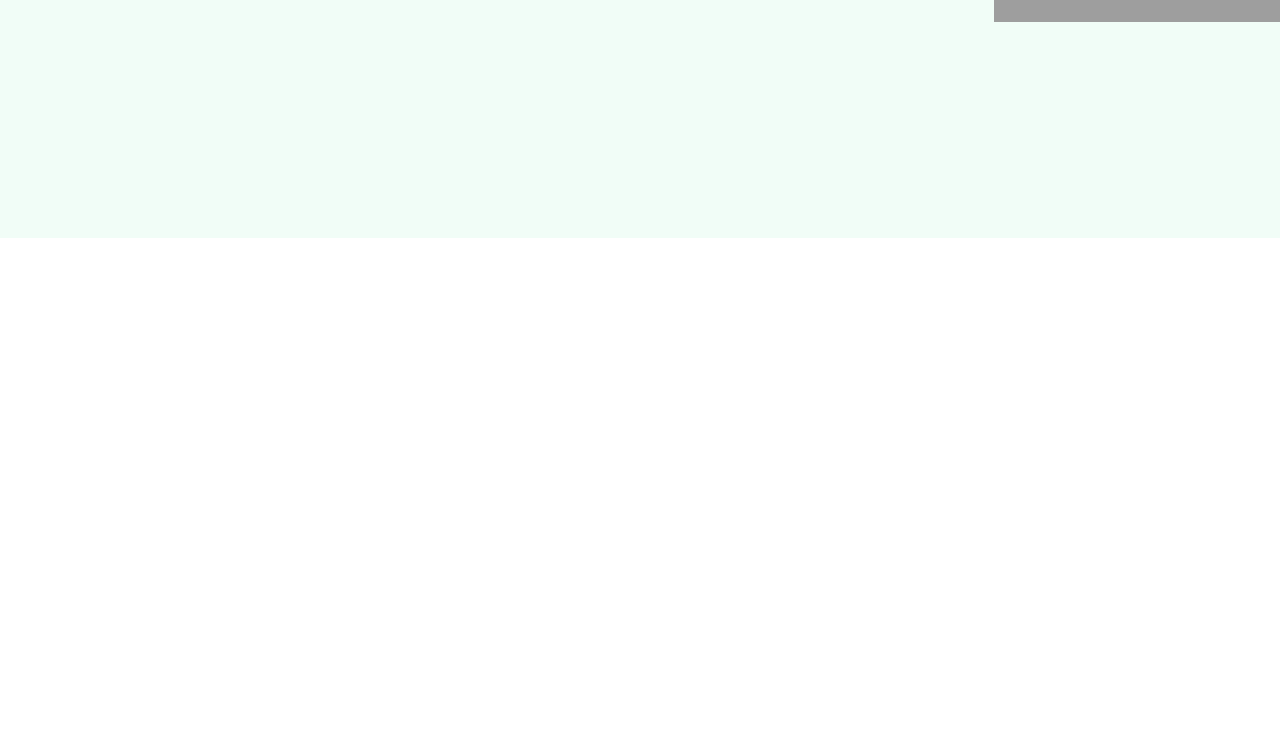
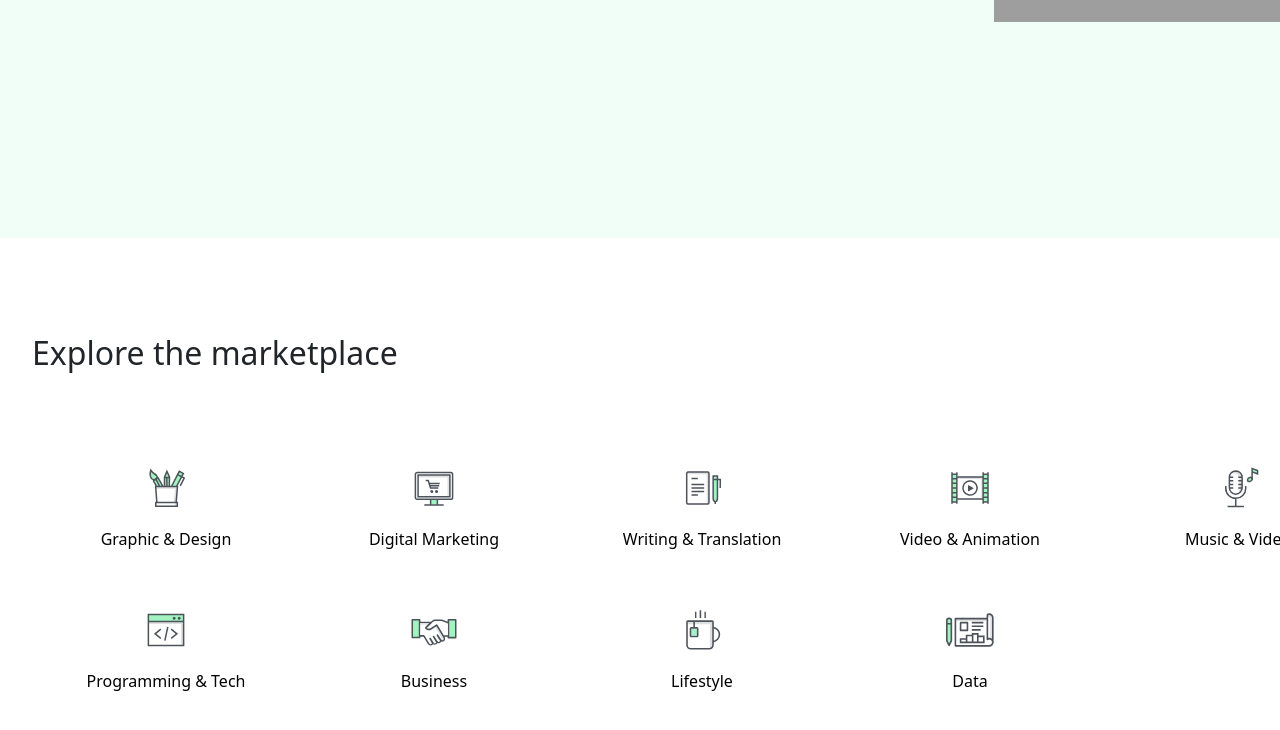
Before and after one commit to farizan17/fiverr-clone, a website: page index.html in a window 1280 px wide. Shown: the part 1871-2601 px from the top of the page. Before the commit the page ends 2209 px from the top, so only its background shows below. Drawn offline with nearby package versions, Linux system fonts and the light colour scheme; grey boxes are pictures that could not be loaded.

Commit message:
penambahan explore category

```diff
--- a/index.html
+++ b/index.html
@@ -340,6 +340,7 @@
         </div>
         <!-- end multiple carousel content -->
 
+        <!-- start talent content -->
         <div class="talent-content">
           <div class="talent-bg">
             <div class="talent-wrapper">
@@ -350,28 +351,98 @@
                   </h2>
                   <ul>
                     <li>
-                      <h6 class="talent-sub-text"><span><svg width="24" height="24" viewBox="0 0 16 16" xmlns="http://www.w3.org/2000/svg"><path d="M8 1.75C4.54822 1.75 1.75 4.54822 1.75 8C1.75 11.4518 4.54822 14.25 8 14.25C11.4518 14.25 14.25 11.4518 14.25 8C14.25 4.54822 11.4518 1.75 8 1.75ZM0.25 8C0.25 3.71979 3.71979 0.25 8 0.25C12.2802 0.25 15.75 3.71979 15.75 8C15.75 12.2802 12.2802 15.75 8 15.75C3.71979 15.75 0.25 12.2802 0.25 8Z" fill="#7A7D85"></path><path d="M11.5303 5.46967C11.8232 5.76256 11.8232 6.23744 11.5303 6.53033L7.53033 10.5303C7.23744 10.8232 6.76256 10.8232 6.46967 10.5303L4.46967 8.53033C4.17678 8.23744 4.17678 7.76256 4.46967 7.46967C4.76256 7.17678 5.23744 7.17678 5.53033 7.46967L7 8.93934L10.4697 5.46967C10.7626 5.17678 11.2374 5.17678 11.5303 5.46967Z" fill="#7A7D85"></path></svg></span> The best for every budget</h6>
+                      <h6 class="talent-sub-text">
+                        <span
+                          ><svg
+                            width="24"
+                            height="24"
+                            viewBox="0 0 16 16"
+                            xmlns="http://www.w3.org/2000/svg"
+                          >
+                            <path
+                              d="M8 1.75C4.54822 1.75 1.75 4.54822 1.75 8C1.75 11.4518 4.54822 14.25 8 14.25C11.4518 14.25 14.25 11.4518 14.25 8C14.25 4.54822 11.4518 1.75 8 1.75ZM0.25 8C0.25 3.71979 3.71979 0.25 8 0.25C12.2802 0.25 15.75 3.71979 15.75 8C15.75 12.2802 12.2802 15.75 8 15.75C3.71979 15.75 0.25 12.2802 0.25 8Z"
+                              fill="#7A7D85"
+                            ></path>
+                            <path
+                              d="M11.5303 5.46967C11.8232 5.76256 11.8232 6.23744 11.5303 6.53033L7.53033 10.5303C7.23744 10.8232 6.76256 10.8232 6.46967 10.5303L4.46967 8.53033C4.17678 8.23744 4.17678 7.76256 4.46967 7.46967C4.76256 7.17678 5.23744 7.17678 5.53033 7.46967L7 8.93934L10.4697 5.46967C10.7626 5.17678 11.2374 5.17678 11.5303 5.46967Z"
+                              fill="#7A7D85"
+                            ></path>
+                            </svg>
+                          </span>
+                        The best for every budget
+                      </h6>
                       <p>
                         Find high-quality services at every price point. No
                         hourly rates, just project-based pricing.
                       </p>
                     </li>
                     <li>
-                      <h6 class="talent-sub-text"><span><svg width="24" height="24" viewBox="0 0 16 16" xmlns="http://www.w3.org/2000/svg"><path d="M8 1.75C4.54822 1.75 1.75 4.54822 1.75 8C1.75 11.4518 4.54822 14.25 8 14.25C11.4518 14.25 14.25 11.4518 14.25 8C14.25 4.54822 11.4518 1.75 8 1.75ZM0.25 8C0.25 3.71979 3.71979 0.25 8 0.25C12.2802 0.25 15.75 3.71979 15.75 8C15.75 12.2802 12.2802 15.75 8 15.75C3.71979 15.75 0.25 12.2802 0.25 8Z" fill="#7A7D85"></path><path d="M11.5303 5.46967C11.8232 5.76256 11.8232 6.23744 11.5303 6.53033L7.53033 10.5303C7.23744 10.8232 6.76256 10.8232 6.46967 10.5303L4.46967 8.53033C4.17678 8.23744 4.17678 7.76256 4.46967 7.46967C4.76256 7.17678 5.23744 7.17678 5.53033 7.46967L7 8.93934L10.4697 5.46967C10.7626 5.17678 11.2374 5.17678 11.5303 5.46967Z" fill="#7A7D85"></path></svg></span>Quality work done quickly</h6>
+                      <h6 class="talent-sub-text">
+                        <span
+                          ><svg
+                            width="24"
+                            height="24"
+                            viewBox="0 0 16 16"
+                            xmlns="http://www.w3.org/2000/svg"
+                          >
+                            <path
+                              d="M8 1.75C4.54822 1.75 1.75 4.54822 1.75 8C1.75 11.4518 4.54822 14.25 8 14.25C11.4518 14.25 14.25 11.4518 14.25 8C14.25 4.54822 11.4518 1.75 8 1.75ZM0.25 8C0.25 3.71979 3.71979 0.25 8 0.25C12.2802 0.25 15.75 3.71979 15.75 8C15.75 12.2802 12.2802 15.75 8 15.75C3.71979 15.75 0.25 12.2802 0.25 8Z"
+                              fill="#7A7D85"
+                            ></path>
+                            <path
+                              d="M11.5303 5.46967C11.8232 5.76256 11.8232 6.23744 11.5303 6.53033L7.53033 10.5303C7.23744 10.8232 6.76256 10.8232 6.46967 10.5303L4.46967 8.53033C4.17678 8.23744 4.17678 7.76256 4.46967 7.46967C4.76256 7.17678 5.23744 7.17678 5.53033 7.46967L7 8.93934L10.4697 5.46967C10.7626 5.17678 11.2374 5.17678 11.5303 5.46967Z"
+                              fill="#7A7D85"
+                            ></path></svg></span
+                        >Quality work done quickly
+                      </h6>
                       <p>
                         Find the right freelancer to begin working on your
                         project within minutes.
                       </p>
                     </li>
                     <li>
-                      <h6 class="talent-sub-text"><span><svg width="24" height="24" viewBox="0 0 16 16" xmlns="http://www.w3.org/2000/svg"><path d="M8 1.75C4.54822 1.75 1.75 4.54822 1.75 8C1.75 11.4518 4.54822 14.25 8 14.25C11.4518 14.25 14.25 11.4518 14.25 8C14.25 4.54822 11.4518 1.75 8 1.75ZM0.25 8C0.25 3.71979 3.71979 0.25 8 0.25C12.2802 0.25 15.75 3.71979 15.75 8C15.75 12.2802 12.2802 15.75 8 15.75C3.71979 15.75 0.25 12.2802 0.25 8Z" fill="#7A7D85"></path><path d="M11.5303 5.46967C11.8232 5.76256 11.8232 6.23744 11.5303 6.53033L7.53033 10.5303C7.23744 10.8232 6.76256 10.8232 6.46967 10.5303L4.46967 8.53033C4.17678 8.23744 4.17678 7.76256 4.46967 7.46967C4.76256 7.17678 5.23744 7.17678 5.53033 7.46967L7 8.93934L10.4697 5.46967C10.7626 5.17678 11.2374 5.17678 11.5303 5.46967Z" fill="#7A7D85"></path></svg></span>Protected payments, every time</h6>
+                      <h6 class="talent-sub-text">
+                        <span
+                          ><svg
+                            width="24"
+                            height="24"
+                            viewBox="0 0 16 16"
+                            xmlns="http://www.w3.org/2000/svg"
+                          >
+                            <path
+                              d="M8 1.75C4.54822 1.75 1.75 4.54822 1.75 8C1.75 11.4518 4.54822 14.25 8 14.25C11.4518 14.25 14.25 11.4518 14.25 8C14.25 4.54822 11.4518 1.75 8 1.75ZM0.25 8C0.25 3.71979 3.71979 0.25 8 0.25C12.2802 0.25 15.75 3.71979 15.75 8C15.75 12.2802 12.2802 15.75 8 15.75C3.71979 15.75 0.25 12.2802 0.25 8Z"
+                              fill="#7A7D85"
+                            ></path>
+                            <path
+                              d="M11.5303 5.46967C11.8232 5.76256 11.8232 6.23744 11.5303 6.53033L7.53033 10.5303C7.23744 10.8232 6.76256 10.8232 6.46967 10.5303L4.46967 8.53033C4.17678 8.23744 4.17678 7.76256 4.46967 7.46967C4.76256 7.17678 5.23744 7.17678 5.53033 7.46967L7 8.93934L10.4697 5.46967C10.7626 5.17678 11.2374 5.17678 11.5303 5.46967Z"
+                              fill="#7A7D85"
+                            ></path></svg></span
+                        >Protected payments, every time
+                      </h6>
                       <p>
                         Always know what you'll pay upfront. Your payment isn't
                         released until you approve the work.
                       </p>
                     </li>
                     <li>
-                      <h6 class="talent-sub-text"><span><svg width="24" height="24" viewBox="0 0 16 16" xmlns="http://www.w3.org/2000/svg"><path d="M8 1.75C4.54822 1.75 1.75 4.54822 1.75 8C1.75 11.4518 4.54822 14.25 8 14.25C11.4518 14.25 14.25 11.4518 14.25 8C14.25 4.54822 11.4518 1.75 8 1.75ZM0.25 8C0.25 3.71979 3.71979 0.25 8 0.25C12.2802 0.25 15.75 3.71979 15.75 8C15.75 12.2802 12.2802 15.75 8 15.75C3.71979 15.75 0.25 12.2802 0.25 8Z" fill="#7A7D85"></path><path d="M11.5303 5.46967C11.8232 5.76256 11.8232 6.23744 11.5303 6.53033L7.53033 10.5303C7.23744 10.8232 6.76256 10.8232 6.46967 10.5303L4.46967 8.53033C4.17678 8.23744 4.17678 7.76256 4.46967 7.46967C4.76256 7.17678 5.23744 7.17678 5.53033 7.46967L7 8.93934L10.4697 5.46967C10.7626 5.17678 11.2374 5.17678 11.5303 5.46967Z" fill="#7A7D85"></path></svg></span>24/7 support</h6>
+                      <h6 class="talent-sub-text">
+                        <span
+                          ><svg
+                            width="24"
+                            height="24"
+                            viewBox="0 0 16 16"
+                            xmlns="http://www.w3.org/2000/svg"
+                          >
+                            <path
+                              d="M8 1.75C4.54822 1.75 1.75 4.54822 1.75 8C1.75 11.4518 4.54822 14.25 8 14.25C11.4518 14.25 14.25 11.4518 14.25 8C14.25 4.54822 11.4518 1.75 8 1.75ZM0.25 8C0.25 3.71979 3.71979 0.25 8 0.25C12.2802 0.25 15.75 3.71979 15.75 8C15.75 12.2802 12.2802 15.75 8 15.75C3.71979 15.75 0.25 12.2802 0.25 8Z"
+                              fill="#7A7D85"
+                            ></path>
+                            <path
+                              d="M11.5303 5.46967C11.8232 5.76256 11.8232 6.23744 11.5303 6.53033L7.53033 10.5303C7.23744 10.8232 6.76256 10.8232 6.46967 10.5303L4.46967 8.53033C4.17678 8.23744 4.17678 7.76256 4.46967 7.46967C4.76256 7.17678 5.23744 7.17678 5.53033 7.46967L7 8.93934L10.4697 5.46967C10.7626 5.17678 11.2374 5.17678 11.5303 5.46967Z"
+                              fill="#7A7D85"
+                            ></path></svg></span
+                        >24/7 support
+                      </h6>
                       <p>
                         Questions? Our round-the-clock support team is available
                         to help anytime, anywhere.
@@ -379,11 +450,33 @@
                     </li>
                   </ul>
                 </div>
-                <div class="talent-img"><img src="https://fiverr-res.cloudinary.com/q_auto,f_auto,w_700,dpr_1.0/v1/attachments/generic_asset/asset/089e3bb9352f90802ad07ad9f6a4a450-1599517407052/selling-proposition-still-1400-x1.png" alt=""></div>
+                <div class="talent-img">
+                  <img
+                    src="https://fiverr-res.cloudinary.com/q_auto,f_auto,w_700,dpr_1.0/v1/attachments/generic_asset/asset/089e3bb9352f90802ad07ad9f6a4a450-1599517407052/selling-proposition-still-1400-x1.png"
+                    alt=""
+                  />
+                </div>
               </div>
             </div>
           </div>
         </div>
+                <!-- end talent content -->
+<div class="explore-content">
+<div class="explore-splitter">
+  <h2 class="explore-title">Explore the marketplace</h2>
+  <ul class="explore-category">
+    <li><a href="#"><img class="explore-icon" src="/icon/graphics.svg"><center>Graphic & Design</center></a></li>
+    <li><a href="#"><img class="explore-icon" src="/icon/marketing.svg"><center>Digital Marketing</center></a></li>
+    <li><a href="#"><img class="explore-icon" src="/icon/writing.svg"><center>Writing & Translation</center></a></li>
+    <li><a href="#"><img class="explore-icon" src="/icon/video.svg"><center>Video & Animation</center></a></li>
+    <li><a href="#"><img class="explore-icon" src="/icon/music.svg"><center>Music & Video</center></a></li>
+    <li><a href="#"><img class="explore-icon" src="/icon/programming.svg"><center>Programming & Tech</center></a></li>
+    <li><a href="#"><img class="explore-icon" src="/icon/business.svg"><center>Business</center></a></li>
+    <li><a href="#"><img class="explore-icon" src="/icon/lifestyle.svg"><center>Lifestyle</center></a></li>
+    <li><a href="#"><img class="explore-icon" src="/icon/data.svg"><center>Data</center></a></li>
+  </ul>
+</div>
+</div>
       </div>
     </div>
   </body>
--- a/style.css
+++ b/style.css
@@ -221,7 +221,7 @@ body {
   flex-direction: column;
 }
 .popular-carousel {
-  padding-bottom:24px ;
+  padding-bottom: 24px;
 }
 .carousel-image {
   display: flex;
@@ -230,11 +230,12 @@ body {
 .talent-content {
   height: 732px;
   width: 100%;
+  margin-bottom: 96px;
 }
 .talent-bg {
   width: 100%;
   height: 100%;
-  background-color: #F1FDF7;
+  background-color: #f1fdf7;
 }
 .talent-wrapper {
   width: 1440px;
@@ -275,26 +276,53 @@ body {
   margin: 0;
   padding-bottom: 24px;
   font-size: 18px;
-
 }
 .talent-title {
   margin: 0;
   padding-bottom: 24px;
 }
+.explore-content {
+  width: 1440px;
+  height: 386px;
+  padding: 0 32px;
+  margin: auto;
+  margin-bottom: 96px;
+}
+.explore-splitter {
+  display: flex;
+  flex-direction: column;
+  margin: auto;
+}
+.explore-title {
+  padding-bottom: 24px;
+  margin-bottom: 40px;
+}
+.explore-category {
+  display: flex;
+  flex-wrap: wrap;
+  margin: 0;
+  padding: 0;
+}
+.explore-category li {
+  height: 142px;
+  width: 268px;
+  align-items: center;
+  justify-content: center;
+  display: flex;
+  padding: 0 10px;
+}
+.explore-category li a {
+  color: black;
+  display: flex;
+  flex-direction: column;
+}
 
-
-
-
-
-
-
-
-
-
-
-
-
-
+.explore-icon {
+  width: 48px;
+  height: 48px;
+  margin: auto;
+  margin-bottom: 15px;
+}
 
 @media (max-width: 912px) {
   .popular-category {
```
Also changed, not shown: icon/business.svg (added), icon/data.svg (added), icon/graphics.svg (added), icon/lifestyle.svg (added), icon/marketing.svg (added), icon/music.svg (added), icon/programming.svg (added), icon/video.svg (added), icon/writing.svg (added).
